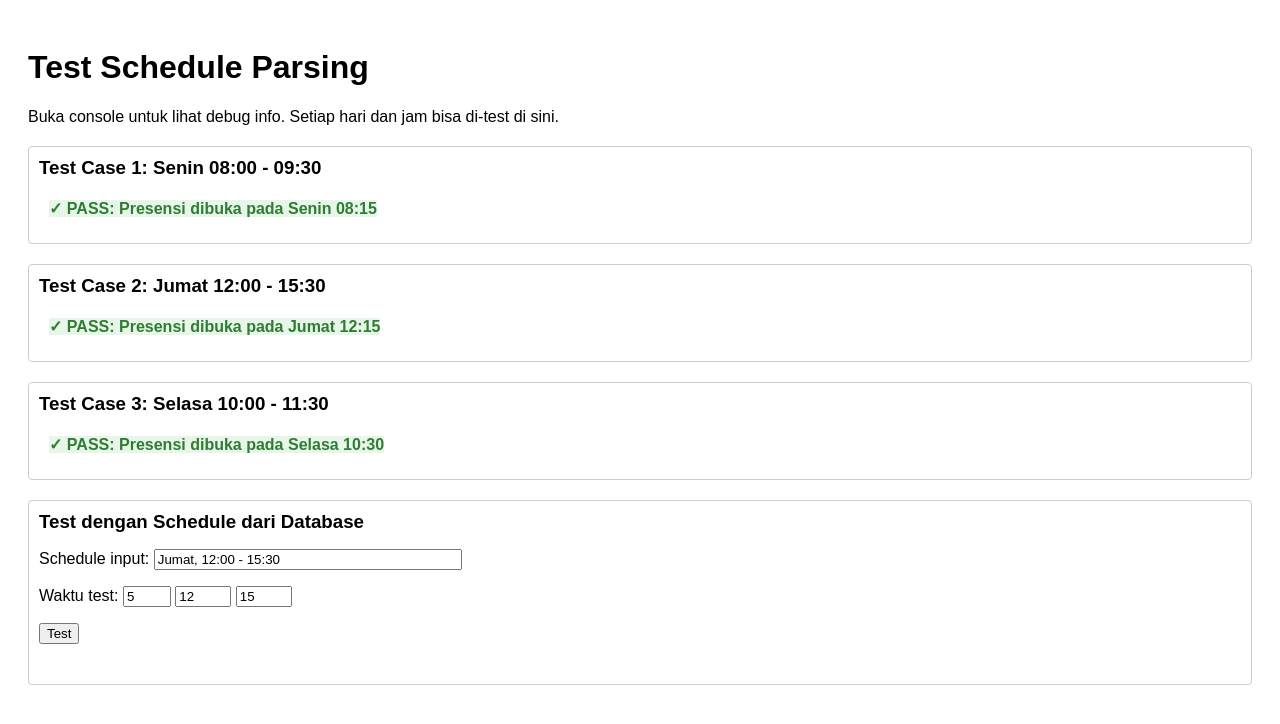
After one commit to Noerralfii/aau, a PHP site: page /aau/test_schedule_parsing.html in a window 1280 px wide. The commit adds this page. Shown: the top 724 px of the page. Run offline with PHP 8.4, Linux system fonts and the light colour scheme.

Commit message:
Remove simulation mode and improve schedule parsing logic

```diff
--- a/class.php
+++ b/class.php
@@ -71,12 +71,6 @@ $meName = $_SESSION['user_name'] ?? 'Tamu';
             <button id="saveBtn" class="btn" disabled>SIMPAN PRESENSI</button>
           </fieldset>
           <div class="note muted" id="scheduleNote">Presensi hanya dapat dilakukan pada jam jadwal mengajar</div>
-
-          <div class="time-tools" style="margin-top:8px;display:flex;gap:8px;align-items:center">
-            <label style="display:flex;gap:8px;align-items:center"><input id="simulateToggle" type="checkbox"> Mode Simulasi</label>
-            <input id="simulateTime" type="time" value="08:15" disabled aria-label="Waktu simulasi">
-            <small class="muted">(Gunakan untuk menguji jendela presensi)</small>
-          </div>
         </div>
       </div>
 
--- /dev/null
+++ b/test_schedule_parsing.html
@@ -0,0 +1,137 @@
+<!doctype html>
+<html lang="id">
+<head>
+  <meta charset="utf-8" />
+  <meta name="viewport" content="width=device-width, initial-scale=1" />
+  <title>Test Schedule Parsing</title>
+  <style>
+    body { font-family: Arial, sans-serif; padding: 20px; }
+    .test-case { margin: 20px 0; padding: 10px; border: 1px solid #ccc; border-radius: 4px; }
+    .test-case h3 { margin: 0 0 10px 0; }
+    .result { padding: 10px; margin: 5px 0; border-radius: 3px; }
+    .pass { background: #e8f5e9; color: #2e7d32; }
+    .fail { background: #ffebee; color: #c62828; }
+  </style>
+</head>
+<body>
+  <h1>Test Schedule Parsing</h1>
+  <p>Buka console untuk lihat debug info. Setiap hari dan jam bisa di-test di sini.</p>
+
+  <div class="test-case">
+    <h3>Test Case 1: Senin 08:00 - 09:30</h3>
+    <div id="test1" class="result"></div>
+  </div>
+
+  <div class="test-case">
+    <h3>Test Case 2: Jumat 12:00 - 15:30</h3>
+    <div id="test2" class="result"></div>
+  </div>
+
+  <div class="test-case">
+    <h3>Test Case 3: Selasa 10:00 - 11:30</h3>
+    <div id="test3" class="result"></div>
+  </div>
+
+  <div class="test-case">
+    <h3>Test dengan Schedule dari Database</h3>
+    <p>Schedule input: <input id="scheduleInput" type="text" value="Jumat, 12:00 - 15:30" style="width:300px"></p>
+    <p>Waktu test: <input id="dayInput" type="number" min="0" max="6" value="5" placeholder="Day 0-6">
+       <input id="hourInput" type="number" min="0" max="23" value="12" placeholder="Hour">
+       <input id="minInput" type="number" min="0" max="59" value="15" placeholder="Min">
+    </p>
+    <button onclick="testCustom()">Test</button>
+    <div id="customResult" class="result"></div>
+  </div>
+
+  <script>
+    const dayNames = ['Minggu','Senin','Selasa','Rabu','Kamis','Jumat','Sabtu'];
+
+    function parseAndCheck(scheduleText, testDate) {
+      const currentDay = dayNames[testDate.getDay()];
+      const currentHour = testDate.getHours();
+      const currentMin = testDate.getMinutes();
+
+      console.log(`\n=== Testing "${scheduleText}" with time ${currentDay} ${currentHour}:${String(currentMin).padStart(2,'0')} ===`);
+
+      // Check if today matches schedule day
+      const scheduleUpper = scheduleText.toUpperCase();
+      const currentDayUpper = currentDay.toUpperCase();
+      if(!scheduleUpper.includes(currentDayUpper)){
+        console.log(`Day mismatch: "${currentDay}" not in "${scheduleText}"`);
+        return false;
+      }
+      console.log(`✓ Day matches: "${currentDay}"`);
+
+      // Extract time range from schedule
+      const timeMatch = scheduleText.match(/(\d{1,2}):(\d{2})\s*[-–]\s*(\d{1,2}):(\d{2})/);
+      if(!timeMatch){
+        console.log(`✗ Time range not found in schedule`);
+        return false;
+      }
+      console.log(`✓ Time pattern found: "${timeMatch[0]}"`);
+
+      const startHour = parseInt(timeMatch[1], 10);
+      const startMin = parseInt(timeMatch[2], 10);
+      const endHour = parseInt(timeMatch[3], 10);
+      const endMin = parseInt(timeMatch[4], 10);
+
+      console.log(`  Start: ${String(startHour).padStart(2,'0')}:${String(startMin).padStart(2,'0')}`);
+      console.log(`  End:   ${String(endHour).padStart(2,'0')}:${String(endMin).padStart(2,'0')}`);
+      console.log(`  Current: ${String(currentHour).padStart(2,'0')}:${String(currentMin).padStart(2,'0')}`);
+
+      // Convert to minutes for easier comparison
+      const currentTime = currentHour * 60 + currentMin;
+      const startTime = startHour * 60 + startMin;
+      const endTime = endHour * 60 + endMin;
+
+      const isWithin = currentTime >= startTime && currentTime <= endTime;
+      console.log(`  ${currentTime} >= ${startTime} && ${currentTime} <= ${endTime} => ${isWithin}`);
+
+      return isWithin;
+    }
+
+    // Test 1: Senin 08:00-09:30 (should pass if today is Senin at 08:00-09:30)
+    const test1Date = new Date();
+    test1Date.setDate(test1Date.getDate() - (test1Date.getDay() - 1 + 7) % 7); // Set to Monday
+    test1Date.setHours(8, 15, 0, 0);
+    const result1 = parseAndCheck('Senin, 08:00 - 09:30', test1Date);
+    document.getElementById('test1').innerHTML = result1 ?
+      `<strong class="pass">✓ PASS: Presensi dibuka pada Senin 08:15</strong>` :
+      `<strong class="fail">✗ FAIL: Seharusnya presensi dibuka</strong>`;
+
+    // Test 2: Jumat 12:00-15:30 (should pass if today is Jumat at 12:00-15:30)
+    const test2Date = new Date();
+    test2Date.setDate(test2Date.getDate() - (test2Date.getDay() - 5 + 7) % 7); // Set to Friday
+    test2Date.setHours(12, 15, 0, 0);
+    const result2 = parseAndCheck('Jumat, 12:00 - 15:30', test2Date);
+    document.getElementById('test2').innerHTML = result2 ?
+      `<strong class="pass">✓ PASS: Presensi dibuka pada Jumat 12:15</strong>` :
+      `<strong class="fail">✗ FAIL: Seharusnya presensi dibuka</strong>`;
+
+    // Test 3: Selasa 10:00-11:30
+    const test3Date = new Date();
+    test3Date.setDate(test3Date.getDate() - (test3Date.getDay() - 2 + 7) % 7); // Set to Tuesday
+    test3Date.setHours(10, 30, 0, 0);
+    const result3 = parseAndCheck('Selasa, 10:00 - 11:30', test3Date);
+    document.getElementById('test3').innerHTML = result3 ?
+      `<strong class="pass">✓ PASS: Presensi dibuka pada Selasa 10:30</strong>` :
+      `<strong class="fail">✗ FAIL: Seharusnya presensi dibuka</strong>`;
+
+    function testCustom() {
+      const schedule = document.getElementById('scheduleInput').value;
+      const day = parseInt(document.getElementById('dayInput').value);
+      const hour = parseInt(document.getElementById('hourInput').value);
+      const min = parseInt(document.getElementById('minInput').value);
+
+      const testDate = new Date();
+      testDate.setDate(testDate.getDate() - (testDate.getDay() - day + 7) % 7);
+      testDate.setHours(hour, min, 0, 0);
+
+      const result = parseAndCheck(schedule, testDate);
+      document.getElementById('customResult').innerHTML = result ?
+        `<strong class="pass">✓ PASS: Presensi dibuka pada ${dayNames[day]} ${String(hour).padStart(2,'0')}:${String(min).padStart(2,'0')}</strong>` :
+        `<strong class="fail">✗ FAIL: Presensi TIDAK dibuka pada ${dayNames[day]} ${String(hour).padStart(2,'0')}:${String(min).padStart(2,'0')}</strong>`;
+    }
+  </script>
+</body>
+</html>
```
Also changed, not shown: assets/js/app.js (+56 -35 lines).
